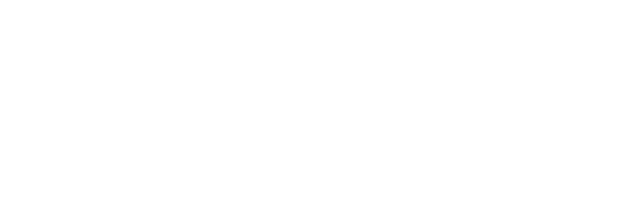
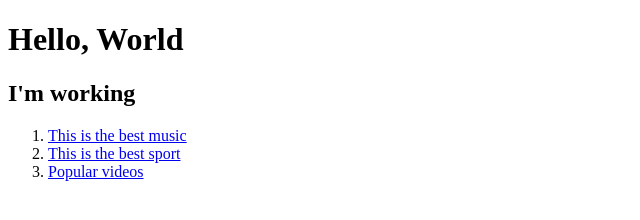
Before and after one commit to OlegZav/task-html, a website: page src/index.html in a window 1280 px wide. Shown: the whole page, without its empty margins (0-640 px from the left). Drawn offline with Linux system fonts and the light colour scheme.

Commit message:
Задание по HTML

```diff
--- a/package.json
+++ b/package.json
@@ -8,10 +8,10 @@
         "@types/react": "^17.0.0",
         "@types/react-dom": "^17.0.0",
         "jest-image-snapshot": "^4.5.1",
-        "puppeteer": "^10.4.0",
+        "puppeteer": "^13.5.0",
         "react": "^17.0.2",
         "react-dom": "^17.0.2",
-        "react-scripts": "4.0.3",
+        "react-scripts": "^5.0.0",
         "typescript": "^4.1.2"
     },
     "scripts": {
--- a/src/index.html
+++ b/src/index.html
@@ -3,5 +3,13 @@
     <head>
         <title>HTML</title>
     </head>
-    <body></body>
+    <body>
+        <h1>Hello, World</h1>
+        <h2>I'm working</h2>
+        <ol>
+            <li><a href="https://ncs.io/">This is the best music</a></li>
+            <li><a href="https://www.wrc.com/en/">This is the best sport</a></li>
+            <li><a href="https://www.youtube.com/">Popular videos</a></li>
+        </ol>
+    </body>
 </html>
```
Also changed, not shown: 1 other file.
